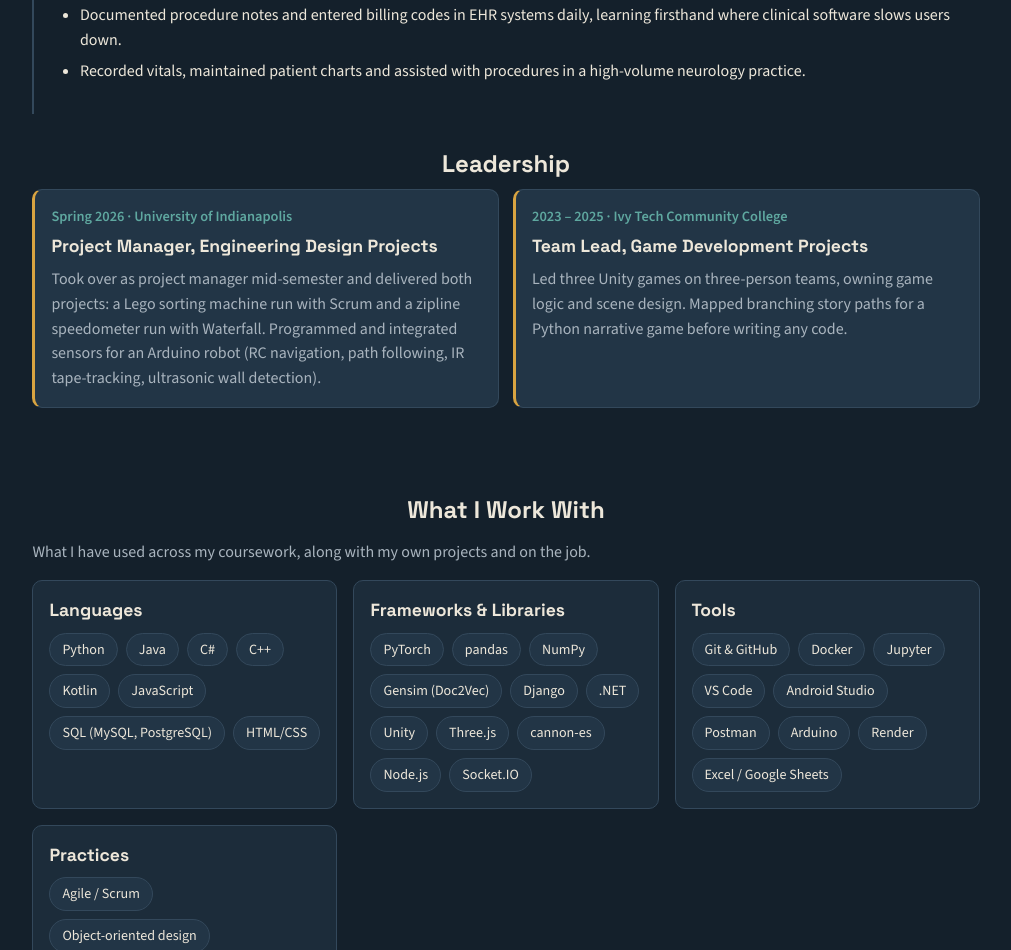
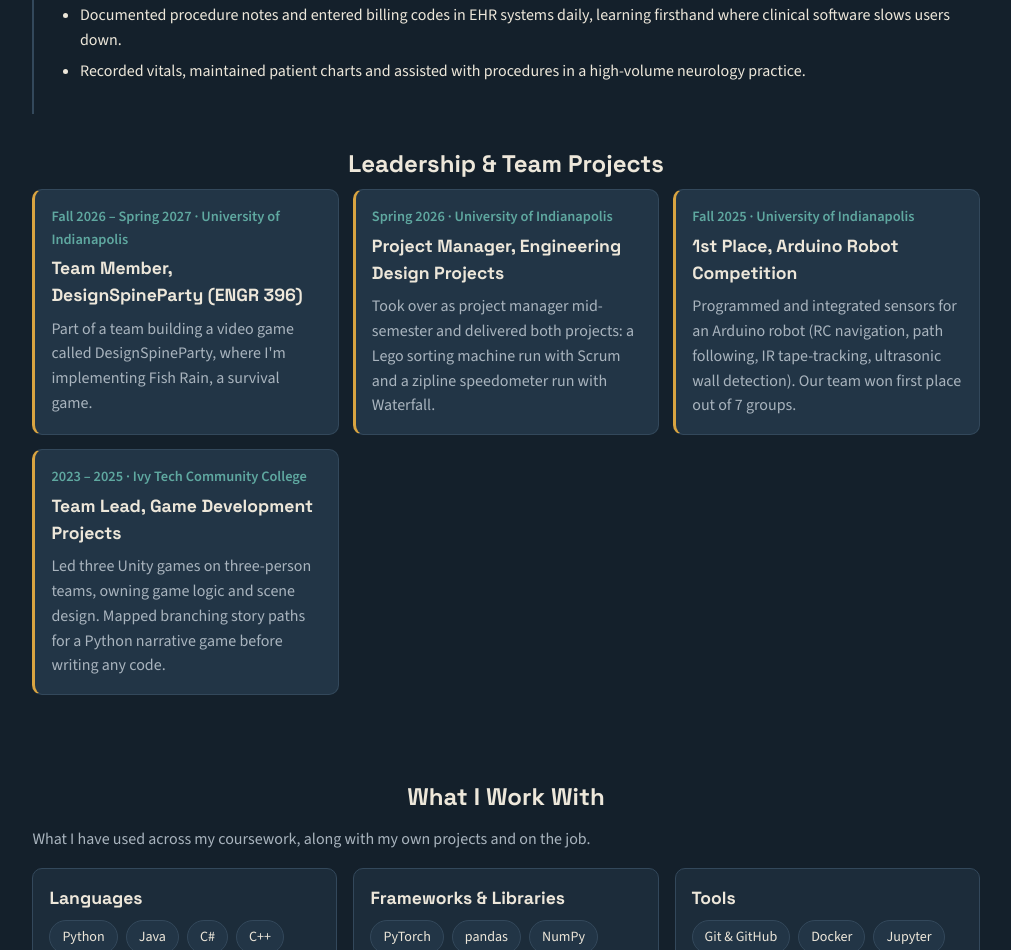
Before and after one commit to ReneeGuldi/CSCI310-Website, a plain HTML site: page index.html in a window 1280 px wide. Shown: the part 1518-2468 px from the top of the page, without its empty margins (134-1145 px from the left). Drawn offline with nearby package versions, Linux system fonts and the light colour scheme.

Commit message:
Update leadership section in portfolio and resume; add new projects and refine descriptions for clarity

```diff
--- a/index.html
+++ b/index.html
@@ -101,12 +101,22 @@
                     </li>
                 </ol>
 
-                <h2 class="sub-h2">Leadership</h2>
+                <h2 class="sub-h2">Leadership &amp; Team Projects</h2>
                 <div class="leader-grid">
+                <article>
+                    <p class="timeline-when">Fall 2026 – Spring 2027 · University of Indianapolis</p>
+                    <h3>Team Member, DesignSpineParty (ENGR 396)</h3>
+                    <p>Part of a team building a video game called DesignSpineParty, where I'm implementing Fish Rain, a survival game.</p>
+                </article>
                 <article>
                     <p class="timeline-when">Spring 2026 · University of Indianapolis</p>
                     <h3>Project Manager, Engineering Design Projects</h3>
-                        <p>Took over as project manager mid-semester and delivered both projects: a Lego sorting machine run with Scrum and a zipline speedometer run with Waterfall. Programmed and integrated sensors for an Arduino robot (RC navigation, path following, IR tape-tracking, ultrasonic wall detection).</p>
+                    <p>Took over as project manager mid-semester and delivered both projects: a Lego sorting machine run with Scrum and a zipline speedometer run with Waterfall.</p>
+                </article>
+                <article>
+                    <p class="timeline-when">Fall 2025 · University of Indianapolis</p>
+                    <h3>1st Place, Arduino Robot Competition</h3>
+                    <p>Programmed and integrated sensors for an Arduino robot (RC navigation, path following, IR tape-tracking, ultrasonic wall detection). Our team won first place out of 7 groups.</p>
                 </article>
                 <article>
                     <p class="timeline-when">2023 – 2025 · Ivy Tech Community College</p>
```
Also changed, not shown: resume.html (+12 -1 lines). Lines whose indentation alone changed are shown as unchanged.
